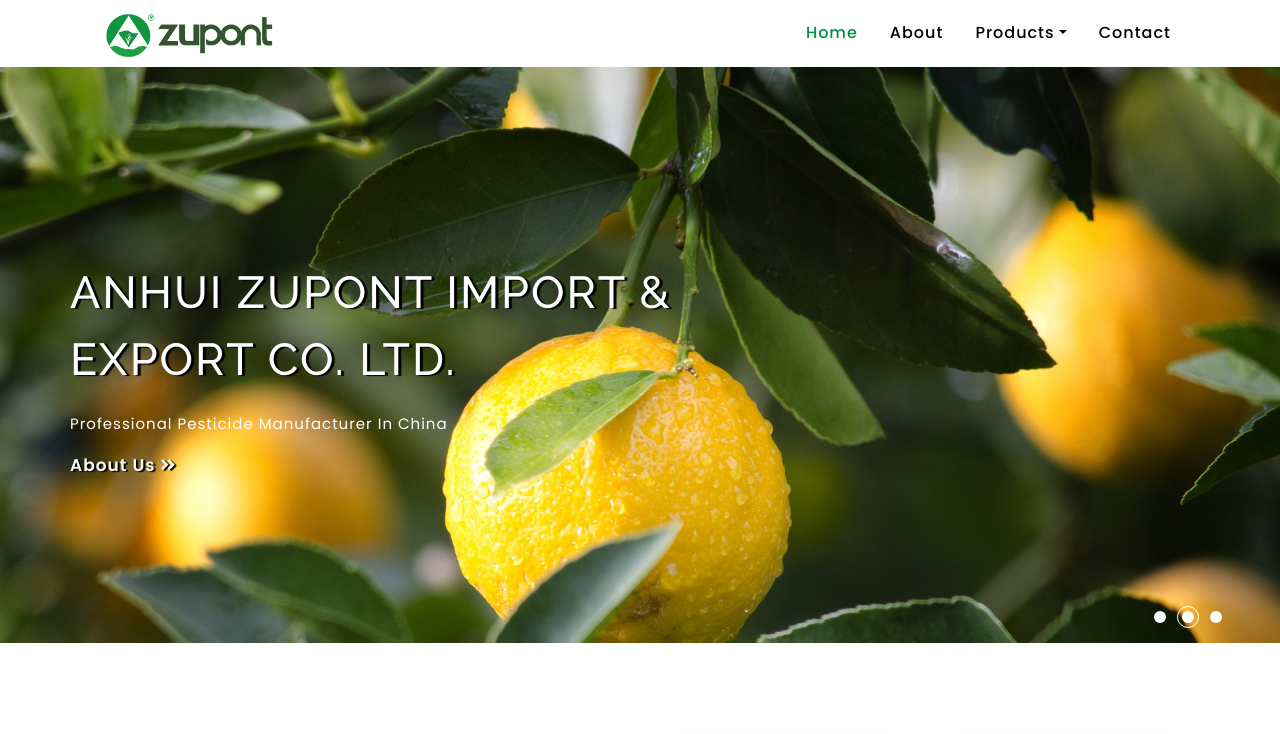
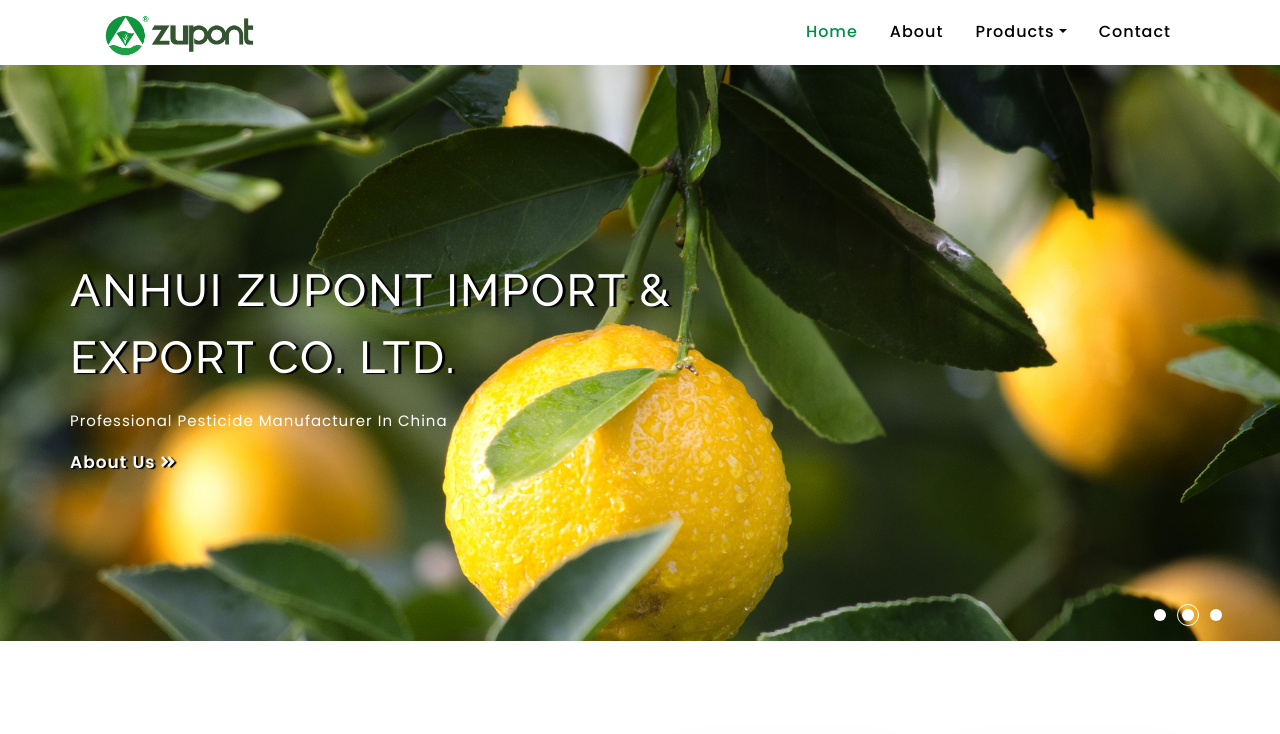
Before and after one commit to Twayne-Boneraper/Twayne-Boneraper.github.io, a plain HTML site: page index.html in a window 1280 px wide. Shown: the top 734 px of the page. Drawn offline with Linux system fonts and the light colour scheme; files whose address does not match are found by name.

Commit message:
Update index.html

```diff
--- a/index.html
+++ b/index.html
@@ -47,7 +47,7 @@
 			<nav class="navbar navbar-expand-lg navbar-light">
 				<h1>
 					<a class="navbar-brand text-capitalize" href="index.html">
-						<img src="images/logo.png" width="180" height="47" alt="">
+						<img src="images/logo.png" width="160" alt="">
 						<!-- 180,47 -->
 					</a>
 				</h1>
```
